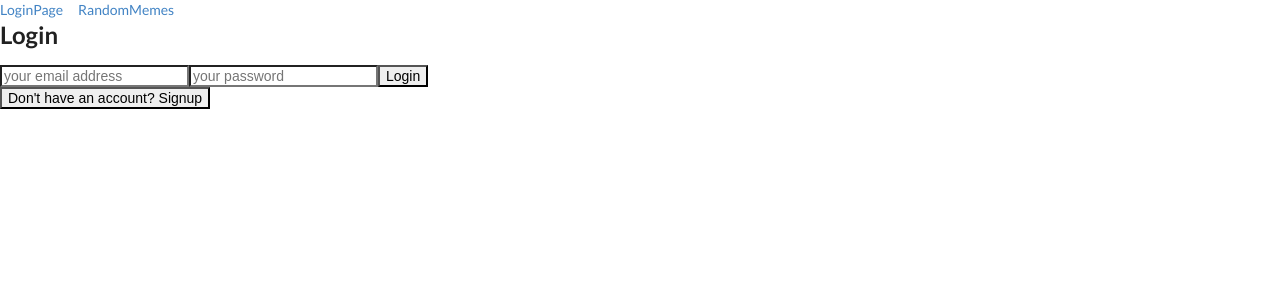
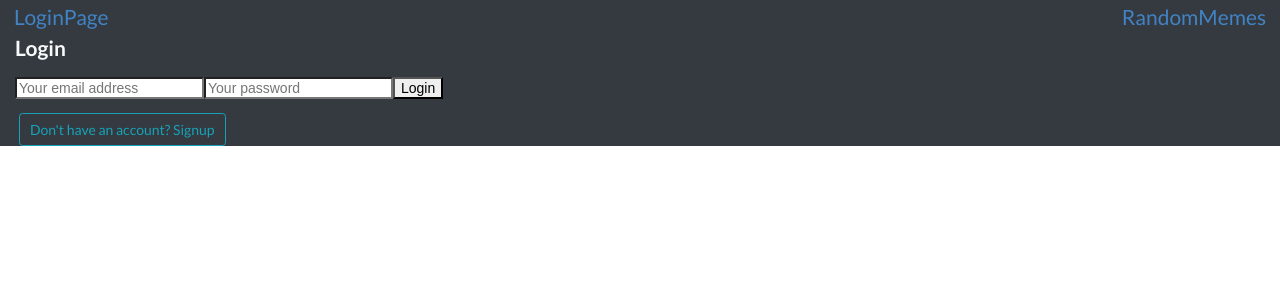
Before and after one commit to stellanyambura/memes-app, a React (Create React App) app: page /loginpage in a window 1280 px wide. Shown: the top 300 px of the page. Built offline with nearby package versions, Linux system fonts and the light colour scheme.

Commit message:
Adjusting NavBar CSS

```diff
--- a/src/components/App.js
+++ b/src/components/App.js
@@ -1,7 +1,7 @@
 import React from 'react';
 import { Routes, Route,BrowserRouter} from 'react-router-dom'
 import 'semantic-ui-css/semantic.min.css'
-//import Home from "./Home";
+import Home from "./Home";
 
 import Nav from './Navbar';
 //import Auth from '../Auth';
@@ -17,7 +17,7 @@ function App() {
         <Routes>
           <Route path='/loginpage' element={<LoginPage/>}></Route>
           <Route  exact path='/randommemes' element={<RandomMemes/>}></Route>
-
+          <Route exact path='' element={<Home/>}></Route>
         </Routes>
 
        </BrowserRouter>
--- a/src/components/Home.js
+++ b/src/components/Home.js
@@ -4,8 +4,7 @@ import React from 'react'
 export default function Home() {
   return (
     <div>
-        <h1 className='homeHead'>MEMES APP</h1>
-      <button></button>
+        <h1 className='homeHead text-light bg-dark' style={{fontSize: "4rem", borderTopStyle: "solid"}}>Use the NavBar at the top to Login and View Some Memes!</h1>
     </div>
   )
 }
--- a/src/components/LoginPage.js
+++ b/src/components/LoginPage.js
@@ -12,18 +12,14 @@ export default function LoginPage (props) {
     }
 
     return (
-        <div className="auth-form-container">
-            <h2>Login</h2>
+        <div className="auth-form-container container-fluid bg-dark">
+            <h2 className="navbar-brand text-light" style={{fontSize: "1.5rem"}}>Login</h2>{"\n"}
             <form className= "login-form" onSubmit={handleSubmit}>
-                <label htmlFor="email" > </label>
-                <input value={email} onChange={(e) => setEmail(e.target.value)}  type="email" placeholder="your email address" id = "email" name="email"/>
-                <label htmlFor="password" > </label>
-                <input value={password} onChange={(e) => setPassword(e.target.value)} type="password" placeholder="your password" id = "password" name="password" />
+                <input className="mb-3" value={email} onChange={(e) => setEmail(e.target.value)}  type="email" placeholder="Your email address" id = "email" />
+                <input className="mb-3" value={password} onChange={(e) => setPassword(e.target.value)} type="password" placeholder="Your password" id = "password" />
                 <button> Login</button>
-
             </form>
-
-            <button className="link-btn" onClick={() => props.onFormSwitch('signup')}>Don't have an account? Signup</button>
-            </div>
+            <button className="link-btn btn btn-outline-info ms-1" onClick={() => props.onFormSwitch('signup')}>Don't have an account? Signup</button>
+        </div>
     )
 }
--- a/src/components/Navbar.js
+++ b/src/components/Navbar.js
@@ -3,8 +3,8 @@ import {NavLink} from 'react-router-dom'
 
 const Nav=()=>{
     return(
-    <nav>
-        <NavLink to="/loginpage" style={{paddingRight: "15px"}}>LoginPage</NavLink>
+    <nav className="navbar bg-dark" style={{height: "150%", fontSize: "1.5rem"}}>
+        <NavLink to="/loginpage" style={{paddingRight: "15px",}}>LoginPage</NavLink>
         <NavLink exact="true" to="/randommemes">RandomMemes</NavLink>
 
 </nav>
```
